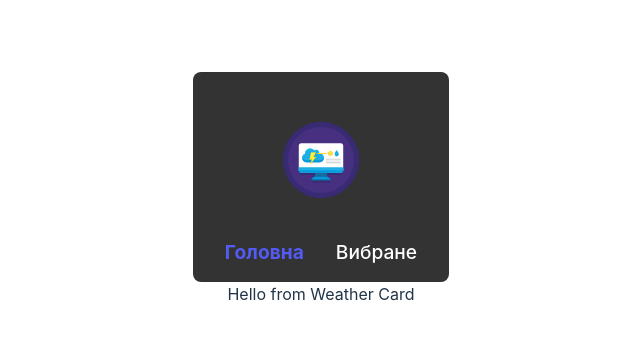
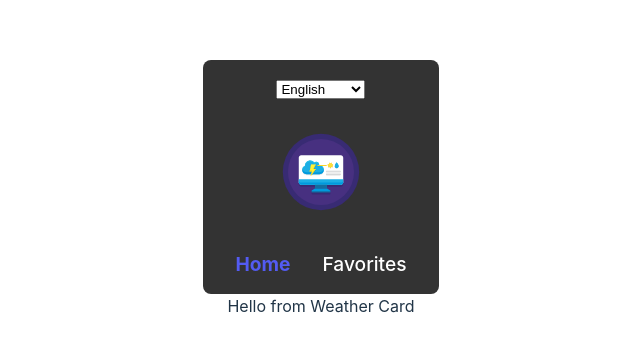
Before and after one commit to Yaroslavvvvvvvv/test_weather, a Vue app: page / in a window 1280 px wide. Shown: the part 211-562 px from the top of the page, without its empty margins (319-959 px from the left). Built offline with nearby package versions, Linux system fonts and the light colour scheme.

Commit message:
add lang

```diff
--- a/package.json
+++ b/package.json
@@ -10,7 +10,8 @@
   },
   "dependencies": {
     "vue": "^3.4.37",
-    "vue-router": "^4.4.3"
+    "vue-router": "^4.4.3",
+    "vue-i18n": "^9.13.1"
   },
   "devDependencies": {
     "@vitejs/plugin-vue": "^5.1.2",
--- a/src/components/MyHeader.vue
+++ b/src/components/MyHeader.vue
@@ -1,13 +1,30 @@
 <script setup>
+import { useI18n } from 'vue-i18n';
+const { t, locale } = useI18n();
 
 function reloadPage() {
   window.location.reload();
 }
+
+const switchLanguage = (event) => {
+  const selectedLocale = event.target.value;
+  locale.value = selectedLocale;
+  localStorage.setItem('lang', selectedLocale);
+  window.location.reload();
+};
 </script>
 
 <template>
   <header class="header">
     <div>
+      <div>
+        <select id="language-select"
+                class=""
+                @change="switchLanguage">
+          <option value="en" :selected="locale === 'en'">English</option>
+          <option value="ua" :selected="locale === 'ua'">Україньска</option>
+        </select>
+      </div>
       <a href="#" @click.prevent="reloadPage">
         <img src="/images/logo.svg" class="logo" alt="Vite logo"/>
       </a>
@@ -16,10 +33,10 @@ function reloadPage() {
       <div class="navbar-container">
         <ul class="navbar-menu">
           <li class="navbar-item">
-            <router-link to="/" class="navbar-link">Головна</router-link>
+            <router-link to="/" class="navbar-link">{{ $t('home') }}</router-link>
           </li>
           <li class="navbar-item">
-            <router-link to="/favorites" class="navbar-link">Вибране</router-link>
+            <router-link to="/favorites" class="navbar-link">{{ $t('favorites') }}</router-link>
           </li>
         </ul>
       </div>
--- /dev/null
+++ b/src/i18n/en.json
@@ -0,0 +1,4 @@
+{
+  "home": "Home",
+  "favorites": "Favorites"
+}
--- /dev/null
+++ b/src/i18n/index.js
@@ -0,0 +1,9 @@
+import en from './en.json';
+import ua from './ua.json';
+
+export const defaultLocale = 'en';
+
+export const languages = {
+    en,
+    ua
+}
--- /dev/null
+++ b/src/i18n/ua.json
@@ -0,0 +1,4 @@
+{
+  "home": "Головна",
+  "favorites": "Вибране"
+}
--- a/src/main.js
+++ b/src/main.js
@@ -1,9 +1,25 @@
 import { createApp } from 'vue'
 import './style.css'
 import router from './routes';
+import { createI18n } from 'vue-i18n';
+import { languages } from "./i18n/index.js";
+import { defaultLocale } from "./i18n/index.js";
 import App from './App.vue'
+
+
+const messages = Object.assign(languages);
+
+
+const localeStorageLang = localStorage.getItem('lang')
+const i18n = createI18n({
+    legacy: false,
+    locale: localeStorageLang || defaultLocale,
+    fallbackLocale: 'en',
+    messages
+});
 
 const app = createApp(App);
 
 app.use(router);
+app.use(i18n);
 app.mount('#app');
```
Also changed, not shown: 1 other file (tests, documents, lock files or other folders).
